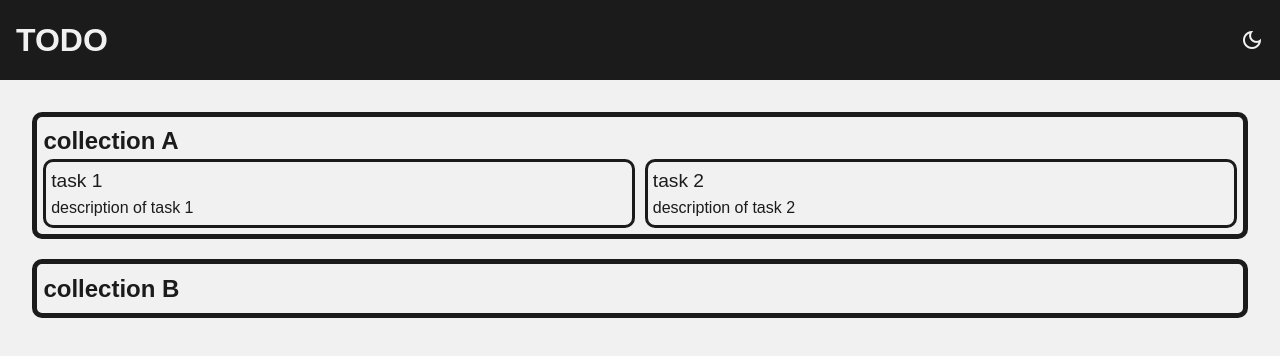
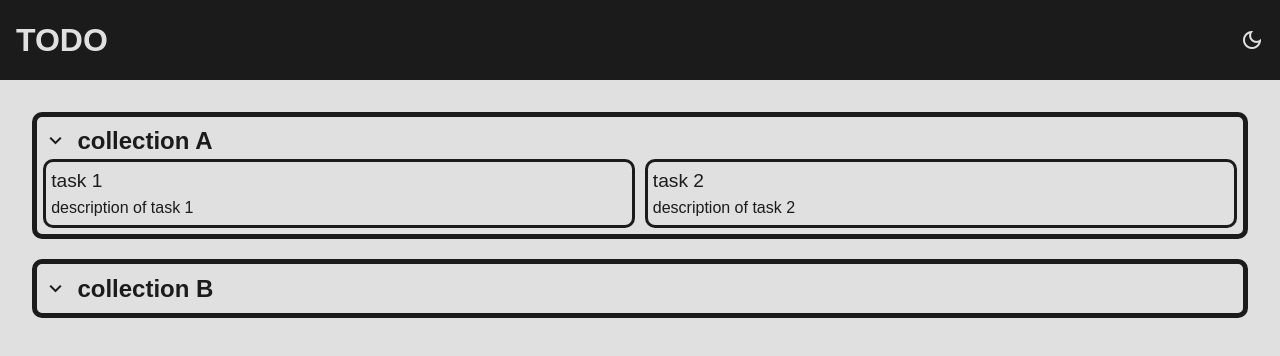
Before and after one commit to nishantHolla/webTodo, a website built with webpack: page source/template.html in a window 1280 px wide. Built offline with nearby package versions, Linux system fonts and the light colour scheme.

Commit message:
Add collection expander

```diff
--- a/source/scripts/uiManager.js
+++ b/source/scripts/uiManager.js
@@ -25,14 +25,9 @@ const UiManager = new class {
         DOM_HEADER.appendChild(THEME_ICON)
     }
 
-    makeTodo(todo, DOM_TARGET, isExpanded) {
+    makeTodo(todo, DOM_TARGET) {
         const DOM_TODO_CONTAINER = document.createElement('div')
         DOM_TODO_CONTAINER.classList.add('todo-container')
-
-        if (isExpanded)
-            DOM_TODO_CONTAINER.classList.add('todo-container-visible')
-        else
-            DOM_TODO_CONTAINER.classList.add('todo-container-hidden')
 
         const DOM_TODO_HEADER = document.createElement('div')
         DOM_TODO_HEADER.classList.add('todo-header')
@@ -54,6 +49,31 @@ const UiManager = new class {
         return DOM_TODO_CONTAINER
     }
 
+    makeCollectionExpand(DOM_TARGET, DOM_LIST, collection) {
+        const DOM_EXPANDER = document.createElement('span')
+        DOM_EXPANDER.classList.add('material-symbols-outlined', 'collection-expand-icon', 'pointer', 'flex-center')
+        DOM_EXPANDER.innerText = collection.expanded ? 'expand_more' : 'expand_less'
+
+        DOM_EXPANDER.addEventListener('click', () => {
+            if (DOM_EXPANDER.innerText === 'expand_more') {
+                DOM_EXPANDER.innerText = 'expand_less'
+                DOM_LIST.classList.add('collection-list-hidden')
+                DOM_LIST.classList.remove('collection-list-visible')
+                collection.expanded = false
+            }
+
+            else {
+                DOM_EXPANDER.innerText = 'expand_more'
+                DOM_LIST.classList.remove('collection-list-hidden')
+                DOM_LIST.classList.add('collection-list-visible')
+                collection.expanded = true
+            }
+
+        })
+
+        DOM_TARGET.appendChild(DOM_EXPANDER)
+    }
+
     makeCollection(collection, DOM_TARGET) {
         const DOM_COLLECTION_CONTAINER = document.createElement('div')
         DOM_COLLECTION_CONTAINER.classList.add('collection-container')
@@ -67,7 +87,12 @@ const UiManager = new class {
 
         const DOM_COLLECTION_LIST = document.createElement('div')
         DOM_COLLECTION_LIST.classList.add('collection-list')
+        if (collection.expanded)
+            DOM_COLLECTION_LIST.classList.add('collection-list-visible')
+        else
+            DOM_COLLECTION_LIST.classList.add('collection-list-hidden')
 
+        this.makeCollectionExpand(DOM_COLLECTION_HEADER, DOM_COLLECTION_LIST, collection)
         DOM_COLLECTION_HEADER.appendChild(DOM_COLLECTION_HEADING)
 
         DOM_COLLECTION_CONTAINER.appendChild(DOM_COLLECTION_HEADER)
@@ -85,7 +110,7 @@ const UiManager = new class {
 
             collection.todos.forEach(todo => {
                 const DOM_COLLECTION_LIST = DOM_COLLECTION_CONTAINER.querySelector('.collection-list')
-                const DOM_TODO_CONTAINER = this.makeTodo(todo, DOM_COLLECTION_LIST, collection.expanded)
+                const DOM_TODO_CONTAINER = this.makeTodo(todo, DOM_COLLECTION_LIST)
             })
         })
 
--- a/source/styles/colors.css
+++ b/source/styles/colors.css
@@ -1,7 +1,7 @@
 
 :root {
 
-    --color-white: #F1F1F1;
+    --color-white: #E0E0E0;
     --color-gray: #686868;
     --color-black: #1B1B1B;
 
--- a/source/styles/style.css
+++ b/source/styles/style.css
@@ -38,6 +38,12 @@ main {
     border-radius: 10px;
 }
 
+.collection-header {
+    display: flex;
+    flex-flow: row nowrap;
+    gap: 10px;
+}
+
 .collection-heading {
     font-size: clamp(1rem, 5vw, 1.5rem);
     font-weight: 700;
@@ -47,21 +53,23 @@ main {
     display: grid;
     grid-template-columns: repeat(auto-fit, minmax(300px, 1fr));
     gap: 10px;
+    overflow: hidden;
+}
+
+.collection-list-visible {
+    max-height: 100vh;
+    transition: max-height 1s;
+}
+
+.collection-list-hidden {
+    max-height: 0px;
+    transition: max-height 0.5s;
 }
 
 .todo-container {
-    overflow: hidden;
-}
-
-.todo-container-visible {
-    max-height: 100vh;
+    border: 3px solid var(--todo-container-border-clr);
     padding: 0.3rem;
-    border: 3px solid var(--todo-container-border-clr);
     border-radius: 10px;
-}
-
-.todo-container-hidden {
-    max-height: 0;
 }
 
 .todo-heading {
```
